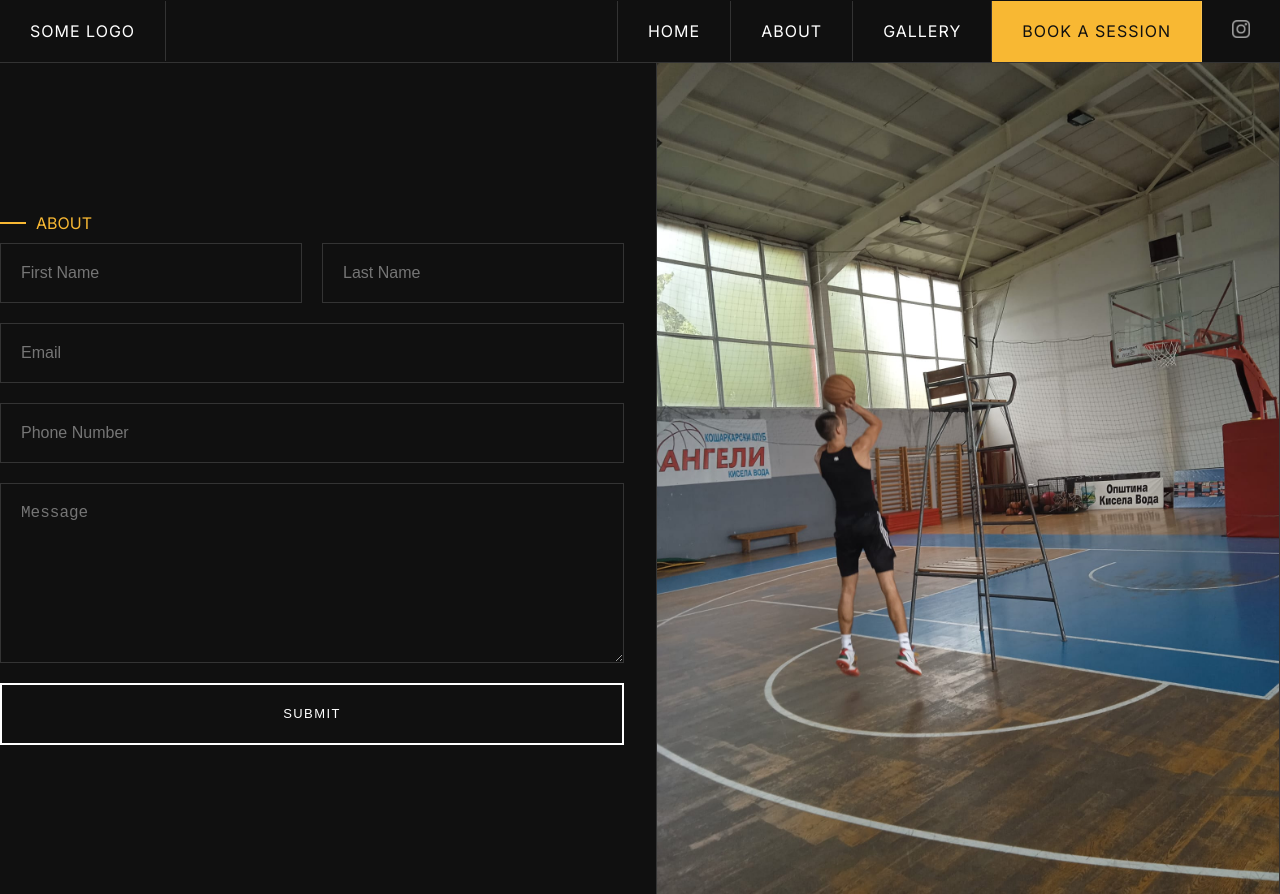
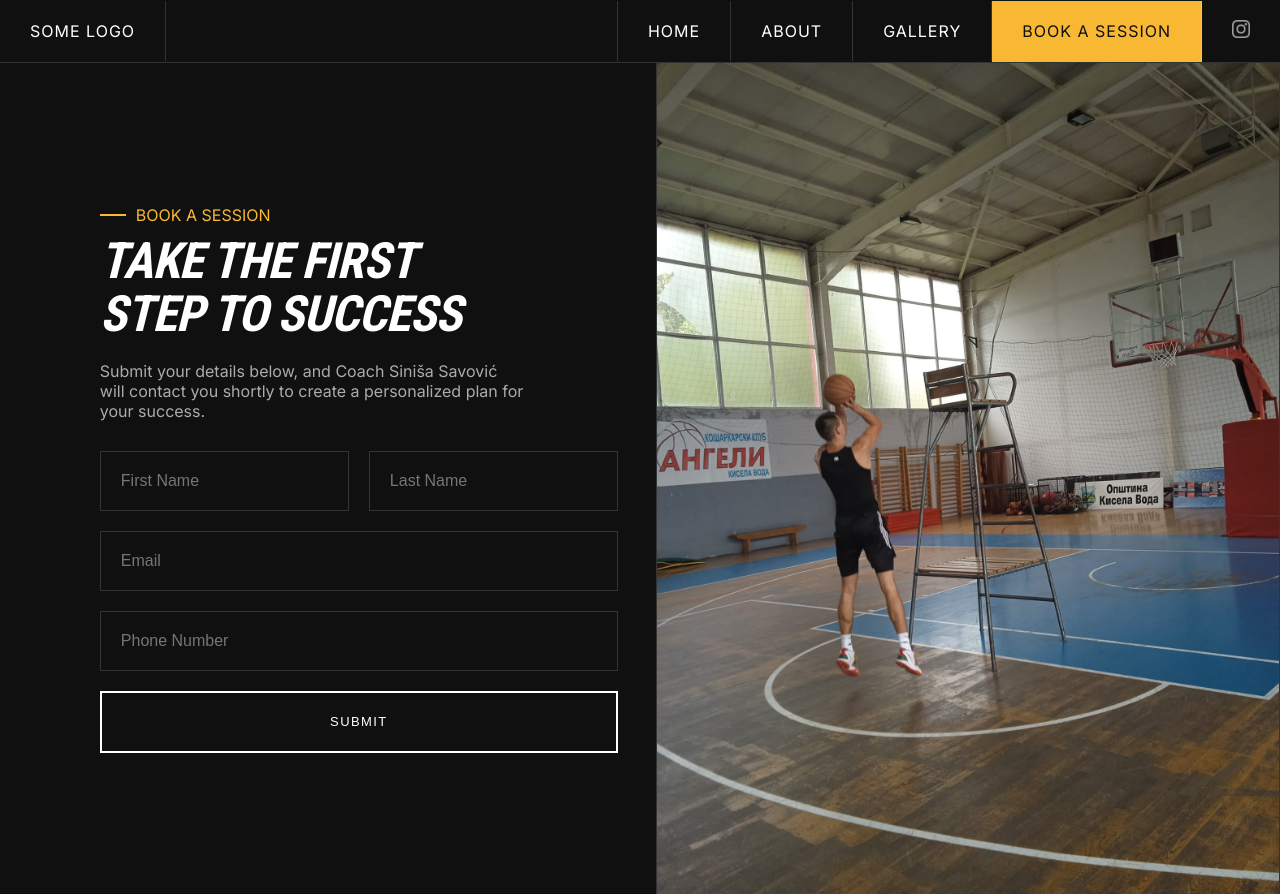
Before and after one commit to krsticzoran/basketball-coach, a Next.js app: page /book-a-session in a window 1280 px wide. Built offline with nearby package versions, Linux system fonts and the light colour scheme.

Commit message:
initial styles

```diff
--- a/app/book-a-session/page.js
+++ b/app/book-a-session/page.js
@@ -9,8 +9,13 @@ export default function Contact() {
       <div className={classes.data}>
         <div className='subtitle'>
           <div className='line'></div>
-          <div className='text'>about</div>
+          <div className='text'>Book a Session</div>
         </div>
+        <h1>Take the First Step to Success</h1>
+        <p>
+          Submit your details below, and Coach Siniša Savović will contact you
+          shortly to create a personalized plan for your success.
+        </p>
         <form>
           <input type='text' name='name' placeholder='First Name' required />
           <input type='text' name='surname' placeholder='Last Name' required />
@@ -28,12 +33,7 @@ export default function Contact() {
             className={classes[`full-width`]}
             required
           />
-          <textarea
-            placeholder='Message'
-            name='message'
-            maxLength={5000}
-            className={classes[`full-width`]}
-          />
+
           <button
             type='submit'
             className={`${classes[`full-width`]} ${style.button}`}
--- a/styles/pages/book-a-session.module.scss
+++ b/styles/pages/book-a-session.module.scss
@@ -6,6 +6,10 @@
   padding-top: 6.3rem;
 
   .data {
+    padding: 13rem 16%;
+    p {
+      @include spacing(margin-bottom, 4);
+    }
     form {
       display: grid;
       grid-template-columns: 1fr 1fr;
--- a/styles/utilities/_mixins.scss
+++ b/styles/utilities/_mixins.scss
@@ -66,7 +66,7 @@ $spacing-values: (
 /* ----- Font Size -----*/
 
 $font-size-values: (
-  xxl: 4,
+  xxl: 5,
   xl: 3,
   l: 2,
   s: 1.6,
```
